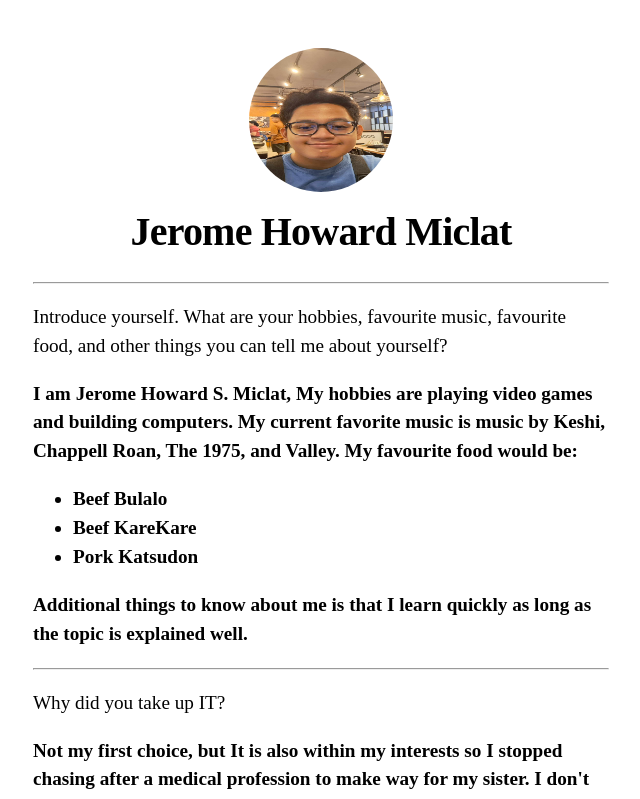
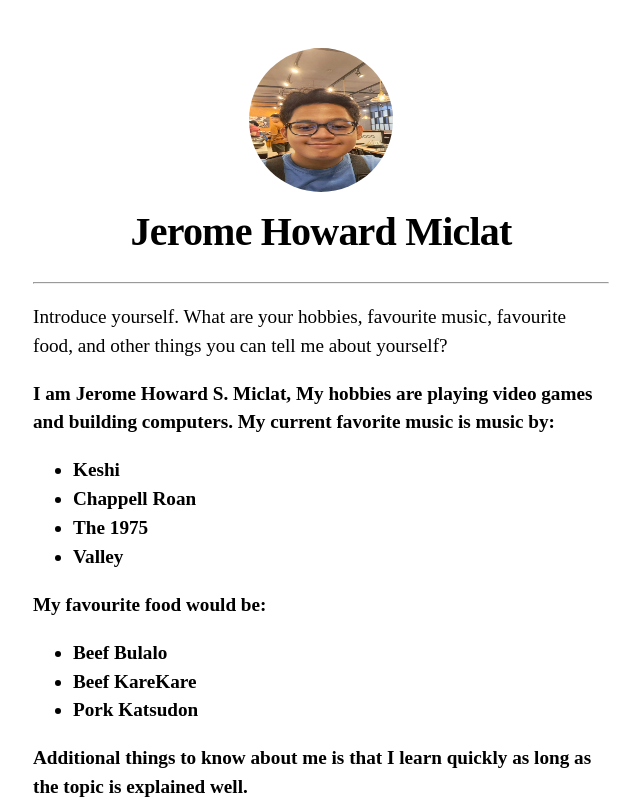
Before and after one commit to HowardMiclat/IT3A-NextJSProjects, a Next.js app: page / in a window 1280 px wide. Shown: the top 799 px of the page, without its empty margins (319-959 px from the left). Built offline with nearby package versions, Linux system fonts and the light colour scheme.

Commit message:
Second Commit

```diff
--- a/pages/index.js
+++ b/pages/index.js
@@ -12,7 +12,7 @@ export default function Home() {
       <hr></hr>
        <p>Introduce yourself.  What are your hobbies, favourite music, favourite food, and other things you can tell me about yourself?</p>
 
-       <p><strong> I am Jerome Howard S. Miclat, My hobbies are playing video games and building computers. My current favorite music is music by Keshi, Chappell Roan, The 1975, and Valley. My favourite food would be: <ul> <li>Beef Bulalo</li> <li>Beef KareKare</li> <li>Pork Katsudon</li> </ul> Additional things to know about me is that I learn quickly as long as the topic is explained well. </strong></p>
+       <p><strong> I am Jerome Howard S. Miclat, My hobbies are playing video games and building computers. My current favorite music is music by: <ul><li>Keshi</li> <li>Chappell Roan</li> <li>The 1975</li> <li>Valley</li></ul> My favourite food would be: <ul> <li>Beef Bulalo</li> <li>Beef KareKare</li> <li>Pork Katsudon</li> </ul> Additional things to know about me is that I learn quickly as long as the topic is explained well. </strong></p>
 
        <hr></hr>
        <p> Why did you take up IT?</p> <p><strong> Not my first choice, but It is also within my interests so I stopped chasing after a medical profession to make way for my sister. I don't really feel that I regret it since I am enjoying myself in this course.
```
